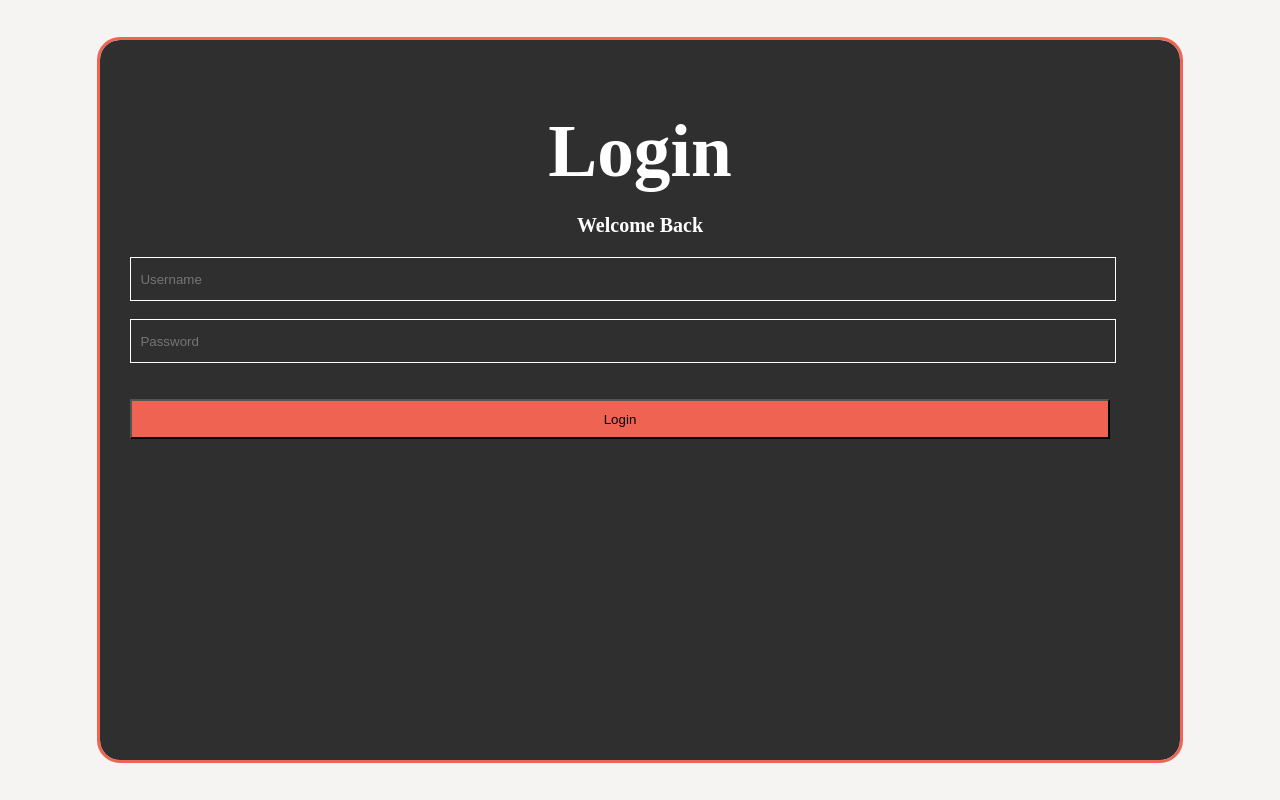
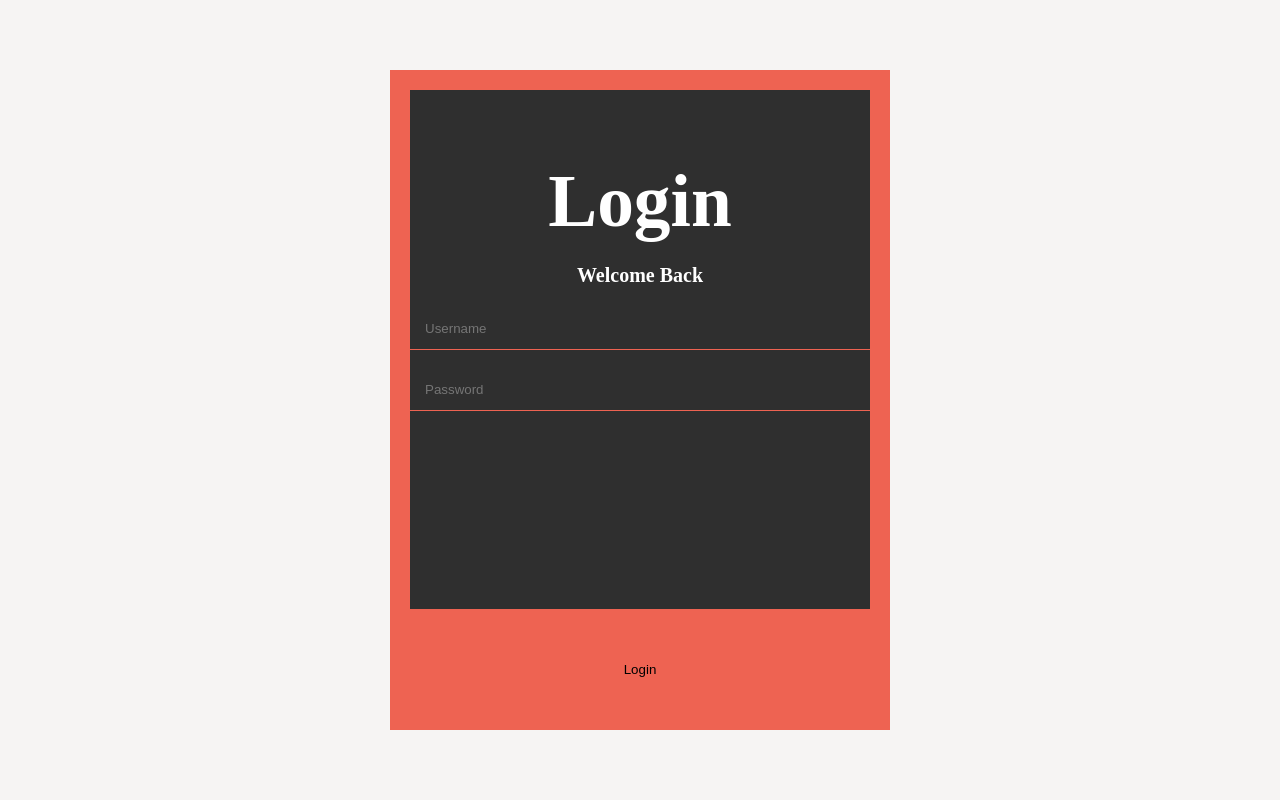
Before and after one commit to AmardeepSarang/Exposure, a PHP site: page /login.html in a window 1280 px wide. Run offline with PHP 8.4, Linux system fonts and the light colour scheme; some libraries are stand-ins or nearby versions.

Commit message:
Made Login more Poloroid like

```diff
--- a/css/style.css
+++ b/css/style.css
@@ -357,19 +357,19 @@ background: linear-gradient(0deg, rgba(238,99,82,0.7898688580482416) 0%, rgba(47
 }
   /* Login Page */
   /*/////////////////////////////////////////////////////////////////////*/
-  .login-box{
-    width: 1080px;
-    height: 720px;
+#login-box{
+  width: 460px;
+  height: 620px;
   background: #2f2f2f;
-    border-radius: 20px;
   outline: solid #ee6352;
+  outline-width: 20px;
   color: #ffff;
   top: 50%;
   left: 50%;
   position: absolute;
   transform: translate(-50%,-50%);
   box-sizing: border-box;
-    padding: 70px 30px;
+  padding: 70px 0px;
 }
 
 h1{
@@ -386,21 +386,27 @@ h2{
   font-size: 15pt;
 }
 
-.login-box input[type="text"], input[type="Password"]
+#login-box input[type="text"], input[type="Password"]
 {
-  width: 980px;
+  width:450px;
+  padding-left: 15px ;
   height: 40px;
-  border: 1px solid #ffff;
+  border: none;
+  border-bottom: 1px solid #ee6352;
   background: transparent;
-  color: #ffff;
-
+  color: #2f2f2f;
 }
 
-.login-box input[type="submit"]
+
+#login-box input[type="submit"]
 {
-  width: 980px;
-  height: 40px;
+
+  width: 460px;
+  height: 120px;
+  border: none;
   background: #ee6352;
+  left: auto;
+  margin-left:-30;
 }
 /*/////////////////////////////////////////////////////////////////////////*/
 
--- a/login.html
+++ b/login.html
@@ -10,19 +10,16 @@
 </head>
 
 <body>
-  <div class = "login-box">
+    <div id = "login-box">
       <h1>Login</h1>
       <h2> Welcome Back </h2>
       <form>
-      <input type="text" name="username" placeholder="  Username">
+        <input type="text" name="username" placeholder="Username">
         <br>
         <br>
-      <input type="Password" name="password" placeholder="  Password">
-      <br>
-      <br>
-      <br>
+        <input type="Password" name="password" placeholder="Password">
+        <br><br><br><br><br><br><br><br><br><br><br><br>
         <input type="submit" name"submit" value="Login">
-
       </form>
     </div>
 </body>
```
Lines whose indentation alone changed are shown as unchanged.
